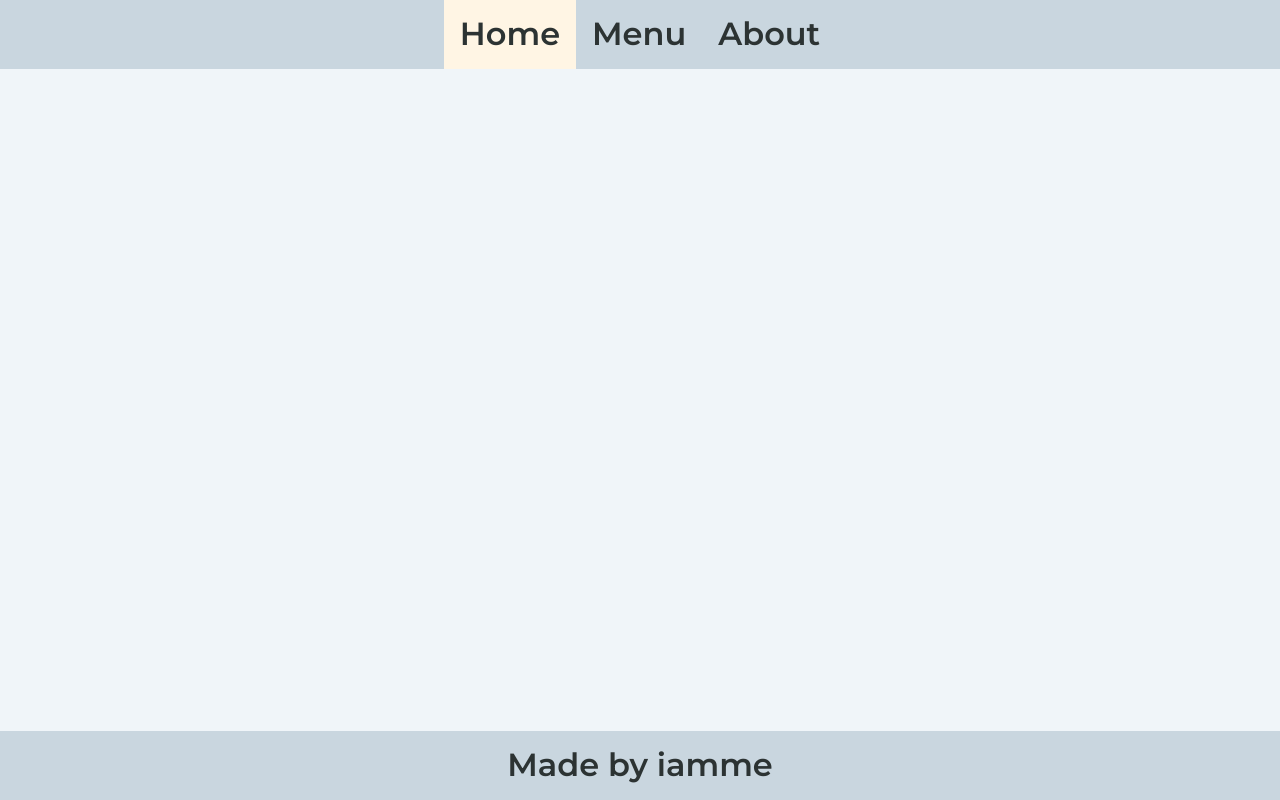
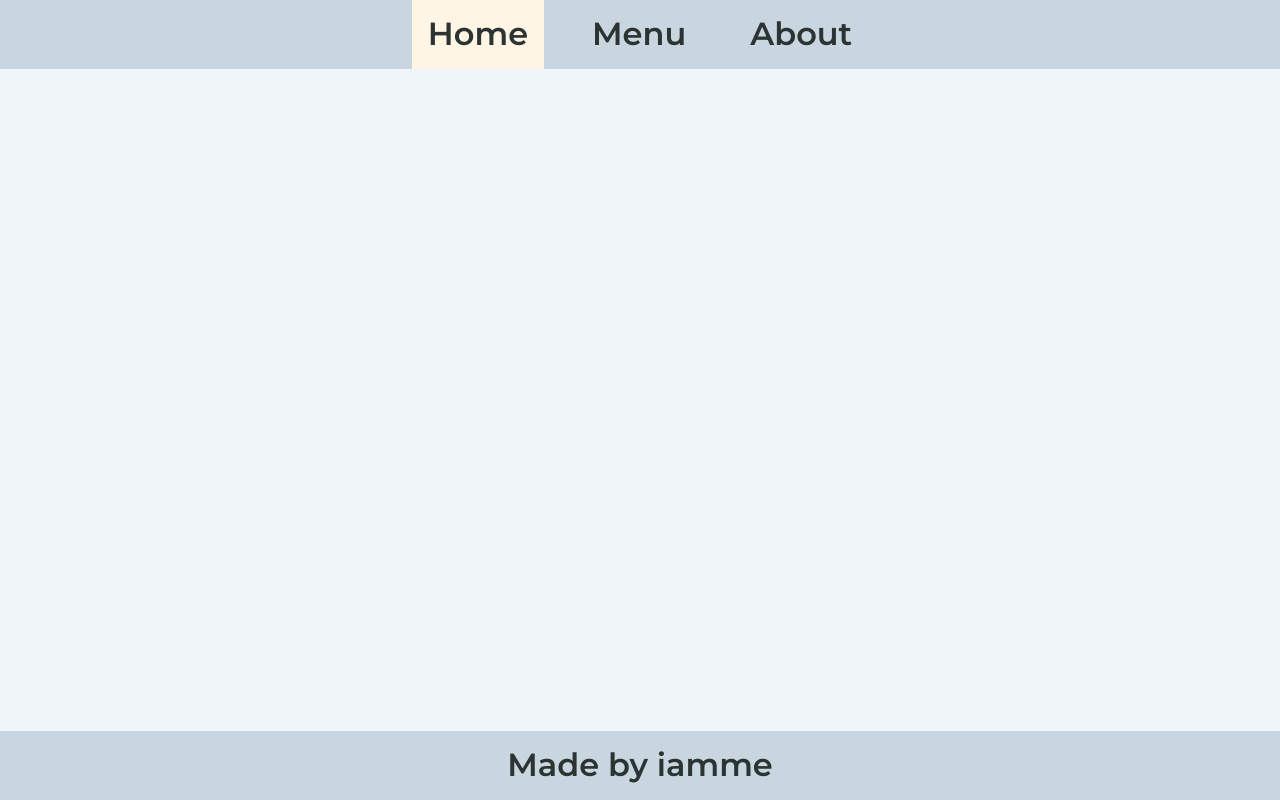
Before and after one commit to gregoriusavip/restaurant-page, a website built with webpack: page src/template.html in a window 1280 px wide. Built offline with nearby package versions, Linux system fonts and the light colour scheme.

Commit message:
Add a column gap for header

```diff
--- a/src/assets/css/header-footer.css
+++ b/src/assets/css/header-footer.css
@@ -12,6 +12,10 @@ footer {
     display: flex;
     justify-content: center;
     flex-wrap: wrap;
+}
+
+header nav {
+    column-gap: 1rem;
 }
 
 header nav button {
```
